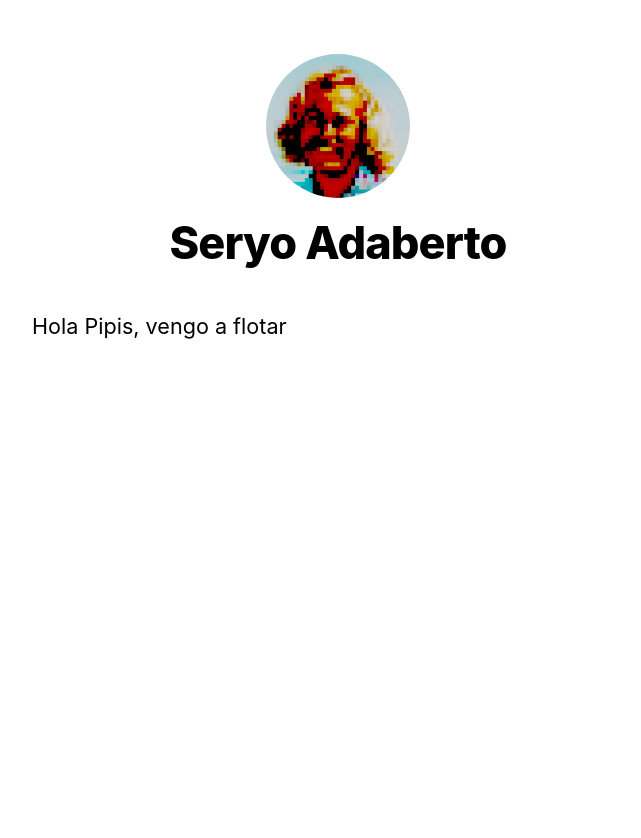
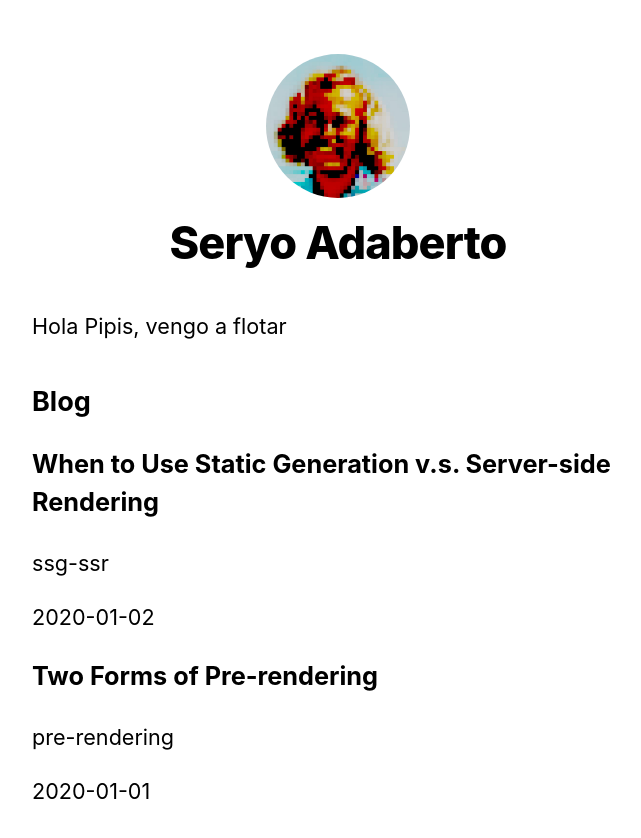
Before and after one commit to sminutoli/nextjs-blog, a Next.js app: page / in a window 1280 px wide. Shown: the top 838 px of the page, without its empty margins (302-943 px from the left). Before the commit the page ends 800 px from the top, so only its background shows below. Built offline with nearby package versions, Linux system fonts and the light colour scheme.

Commit message:
First static content

```diff
--- /dev/null
+++ b/lib/posts.js
@@ -0,0 +1,29 @@
+import fs from 'fs';
+import path from 'path';
+import matter from 'gray-matter';
+
+const postsDirectory = path.join(process.cwd(), 'posts');
+
+export function getSortedPostsData() {
+    // Get file names under /posts
+    const fileNames = fs.readdirSync(postsDirectory);
+    const allPostsData = fileNames.map((fileName) => {
+        // Remove ".md" from file name to get id
+        const id = fileName.replace(/\.md$/, '');
+
+        // Read markdown file as string
+        const fullPath = path.join(postsDirectory, fileName);
+        const fileContents = fs.readFileSync(fullPath, 'utf8');
+
+        // Use gray-matter to parse the post metadata section
+        const matterResult = matter(fileContents);
+
+        // Combine the data with the id
+        return {
+            id,
+            ...matterResult.data,
+        };
+    });
+    // Sort posts by date
+    return allPostsData.sort((a, b) => (a.date < b.date) ? 1 : -1);
+}
--- a/package.json
+++ b/package.json
@@ -6,6 +6,7 @@
     "start": "next start"
   },
   "dependencies": {
+    "gray-matter": "^4.0.3",
     "next": "latest",
     "react": "18.2.0",
     "react-dom": "18.2.0"
--- a/pages/index.js
+++ b/pages/index.js
@@ -1,16 +1,36 @@
 import Head from 'next/head';
-import Layout, { siteTitle } from '../components/layout';
+import Layout, {siteTitle} from '../components/layout';
 import utilStyles from '../styles/utils.module.css';
+import {getSortedPostsData} from "../lib/posts";
 
-export default function Home() {
-  return (
-      <Layout home>
+export default function Home({allPostsData}) {
+  return (<Layout home>
     <Head>
       <title>{siteTitle}</title>
     </Head>
     <section className={utilStyles.headingMd}>
       <p>Hola Pipis, vengo a flotar</p>
     </section>
-      </Layout>
-  );
+
+    <section className={`${utilStyles.headingMd} ${utilStyles.padding1px}`}>
+      <h2 className={utilStyles.headingLg}>Blog</h2>
+      <ul className={utilStyles.list}>
+        {allPostsData.map(({id, date, title}) => (<li className={utilStyles.listItem} key={id}>
+          <h3>{title}</h3>
+          <p>{id}</p>
+          <p>{date}</p>
+        </li>))}
+      </ul>
+    </section>
+
+  </Layout>);
 }
+
+export async function getStaticProps() {
+  const allPostsData = getSortedPostsData();
+  return {
+    props: {
+      allPostsData,
+    },
+  };
+}
--- /dev/null
+++ b/posts/pre-rendering.md
@@ -0,0 +1,11 @@
+---
+title: 'Two Forms of Pre-rendering'
+date: '2020-01-01'
+---
+
+Next.js has two forms of pre-rendering: **Static Generation** and **Server-side Rendering**. The difference is in **when** it generates the HTML for a page.
+
+- **Static Generation** is the pre-rendering method that generates the HTML at **build time**. The pre-rendered HTML is then _reused_ on each request.
+- **Server-side Rendering** is the pre-rendering method that generates the HTML on **each request**.
+
+Importantly, Next.js lets you **choose** which pre-rendering form to use for each page. You can create a "hybrid" Next.js app by using Static Generation for most pages and using Server-side Rendering for others.
--- /dev/null
+++ b/posts/ssg-ssr.md
@@ -0,0 +1,19 @@
+---
+title: 'When to Use Static Generation v.s. Server-side Rendering'
+date: '2020-01-02'
+---
+
+We recommend using **Static Generation** (with and without data) whenever possible because your page can be built once and served by CDN, which makes it much faster than having a server render the page on every request.
+
+You can use Static Generation for many types of pages, including:
+
+- Marketing pages
+- Blog posts
+- E-commerce product listings
+- Help and documentation
+
+You should ask yourself: "Can I pre-render this page **ahead** of a user's request?" If the answer is yes, then you should choose Static Generation.
+
+On the other hand, Static Generation is **not** a good idea if you cannot pre-render a page ahead of a user's request. Maybe your page shows frequently updated data, and the page content changes on every request.
+
+In that case, you can use **Server-Side Rendering**. It will be slower, but the pre-rendered page will always be up-to-date. Or you can skip pre-rendering and use client-side JavaScript to populate data.
```
Also changed, not shown: 1 other file (tests, documents, lock files or other folders). Lines whose indentation alone changed are shown as unchanged.
